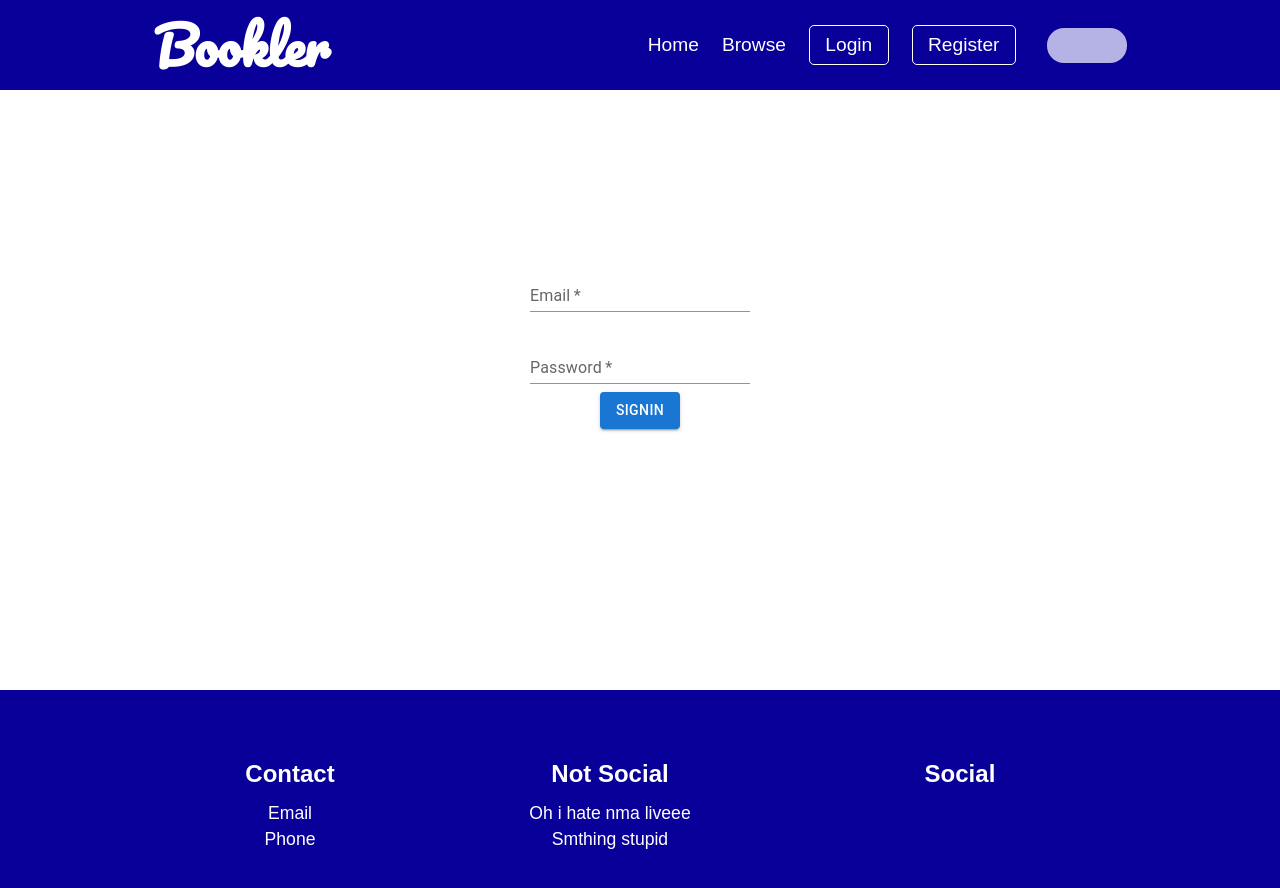
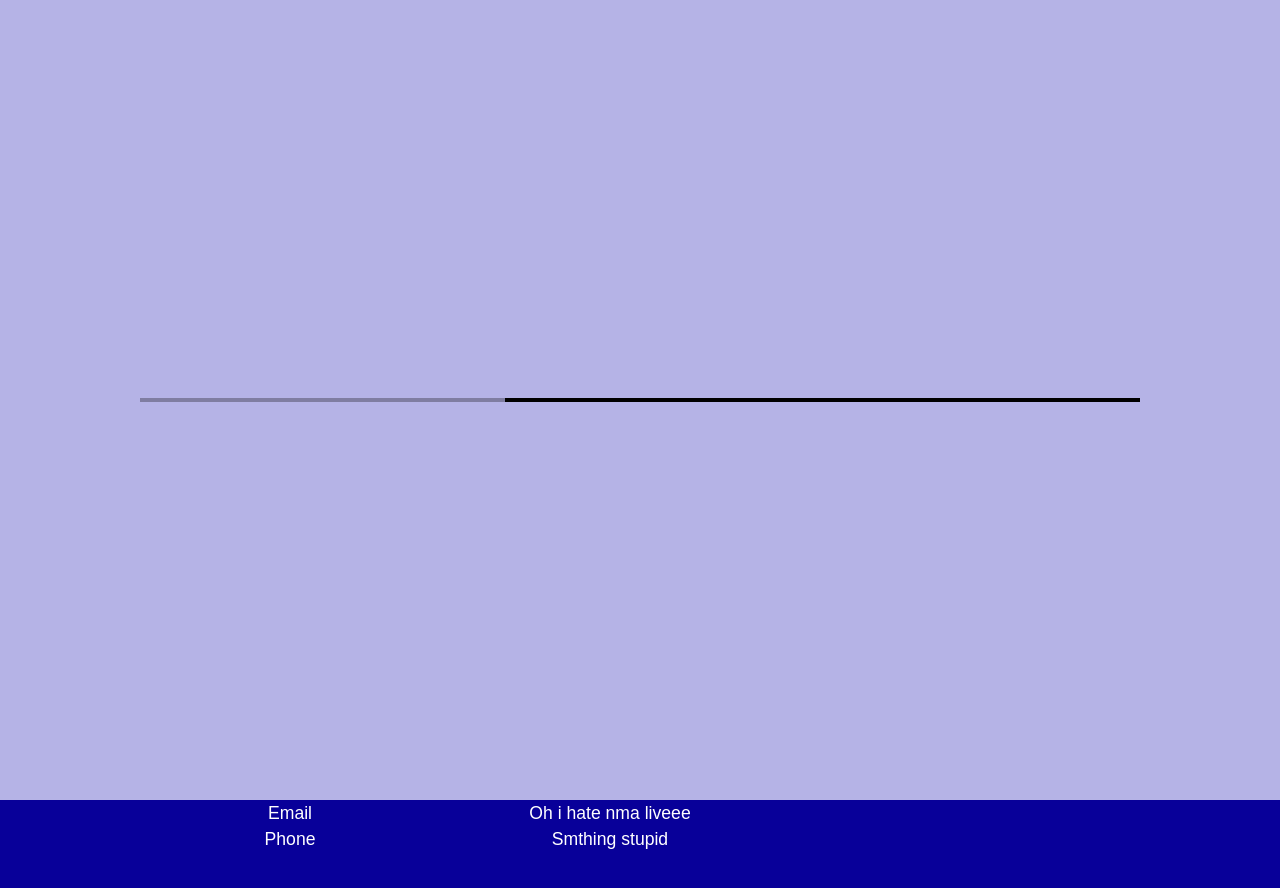
Before and after one commit to LenyPython/someRandomLibrary, a React (Create React App) app: page /login in a window 1280 px wide. Both pictures are taken after a click on the button "SIGNIN". Shown: the top 888 px of the page. Built offline with nearby package versions, Linux system fonts and the light colour scheme; no server answers; some icons are missing; a web font is replaced by a local one.

Commit message:
Added loading state to app, in components slice adde change isloading action. then dispatched it correctly in required components

```diff
--- a/src/App.tsx
+++ b/src/App.tsx
@@ -3,6 +3,7 @@ import MainContent from './components/MainContent/MainContent'
 import GlobalStyle from './components/Styled/GlobalStyle'
 import Footer from './components/Footer/Footer'
 import AlertArea from './components/AlertArea/AlertArea'
+import LoadingScreen from './components/LoadingScreen/LoadingScreen'
 import './App.css'
 import styled from 'styled-components'
 import { auth } from './firebase/firebase-config'
@@ -11,6 +12,7 @@ import { useEffect } from 'react'
 import { useAppSelector, useAppDispatch } from './appStore/hooks'
 import { onUserChange } from './slices/user/user'
 import { selectTheme } from './slices/components/components'
+import { selectIsLoading } from './slices/components/components'
 import {
   getFirebaseData,
   emptyFirebaseData,
@@ -28,6 +30,7 @@ const Container = styled.div`
 
 function App() {
   const theme = useAppSelector(selectTheme)
+  const isLoading = useAppSelector(selectIsLoading)
   const dispatch = useAppDispatch()
 
 
@@ -56,6 +59,7 @@ function App() {
         <MainContent />
       </Container>
     <Footer />
+    {isLoading && <LoadingScreen />}
   </>
          )
 }
--- /dev/null
+++ b/src/components/LoadingScreen/LoadingScreen.tsx
@@ -0,0 +1,28 @@
+import Box from '@mui/material/Box';
+import styled from 'styled-components'
+import LinearProgress from '@mui/material/LinearProgress';
+
+const ScreenShadow = styled.div`
+  display: flex;
+  align-items: center;
+  justify-content: center;
+  position: fixed;
+  inset: 0 0 0 0;
+  background: var(--secondary-color);
+`
+
+const LoadingScreen = () => {
+  return (
+    <ScreenShadow>
+    <Box sx={{
+      minWidth: '300px',
+      maxWidth: '1000px',
+      width: '85%'
+      }}>
+      <LinearProgress color='inherit'/>
+    </Box>
+    </ScreenShadow>
+  )
+}
+
+export default LoadingScreen
--- a/src/components/LoginForm/LoginForm.tsx
+++ b/src/components/LoginForm/LoginForm.tsx
@@ -9,6 +9,7 @@ import { useHistory } from 'react-router-dom'
 import { useState } from 'react'
 import {sendError} from '../../sagas/actions'
 import {useAppDispatch} from '../../appStore/hooks'
+import {changeIsLoading} from '../../slices/components/components'
 
 const StyledForm = styled.form`
   background: white;
@@ -38,6 +39,7 @@ const LoginForm: React.FC<Props> = ( { reg } ) => {
   }
   const handleSubmit = async () => {
     try {
+        dispatch(changeIsLoading(true))
         if(reg && pass2) {
             await createUser(email, pass1)
             dispatch(sendError({
@@ -56,7 +58,7 @@ const LoginForm: React.FC<Props> = ( { reg } ) => {
           alert: 'error',
           message: error
         }))
-        return
+        dispatch(changeIsLoading(false))
     }
   }
   return(
--- a/src/sagas/getFirebaseDataSaga.ts
+++ b/src/sagas/getFirebaseDataSaga.ts
@@ -8,6 +8,7 @@ import { BookInterface } from '../constants/interface/bookSlice'
 import {getUsersData, getBorrowed, sendError} from './actions'
 import {setUsers} from '../slices/usersData/user'
 import {addToDelete, addToAdd} from '../slices/requests/requestsSlice'
+import {changeIsLoading} from '../slices/components/components'
 
 
 export function* getFirebaseDataWatcher(){
@@ -54,6 +55,8 @@ function* checkAdminWorker (action: Effect):
 			alert: 'error',
 			message: 'Something went wrong during authentication'
 		}))
+	} finally {
+		yield put(changeIsLoading(false))
 	}
 
 }
@@ -73,6 +76,8 @@ function* getFbDataWorker(): Generator<StrictEffect, void, BookInterface[]>{
 function* emptyFbDataWorker(): Generator<StrictEffect, void, []>{
 	console.log('emptyFirebaseDataWorker')
 	yield put(setState([]))
+	yield put(changeIsLoading(false))
+
 }
 
 function* getUsersDataWorker(): Generator<StrictEffect, void, []>{
--- a/src/slices/components/components.tsx
+++ b/src/slices/components/components.tsx
@@ -24,7 +24,7 @@ interface componentsInterface {
 }
 const initialState: componentsInterface = {
   theme: ThemeType.light,
-  isLoading: false,
+  isLoading: true,
   snackbar: {
     open: false,
     vertical: 'top',
@@ -42,8 +42,8 @@ const componentsSlice  = createSlice({
       if(state.theme === ThemeType.light) state.theme = ThemeType.dark
       else state.theme = ThemeType.light
     },
-    changeIsLoading: (state) => {
-      state.isLoading = !state.isLoading
+    changeIsLoading: (state, action: PayloadAction<boolean>) => {
+      state.isLoading = action.payload
     },
     closeSnackbar: status => {
       status.snackbar.open = false
```
